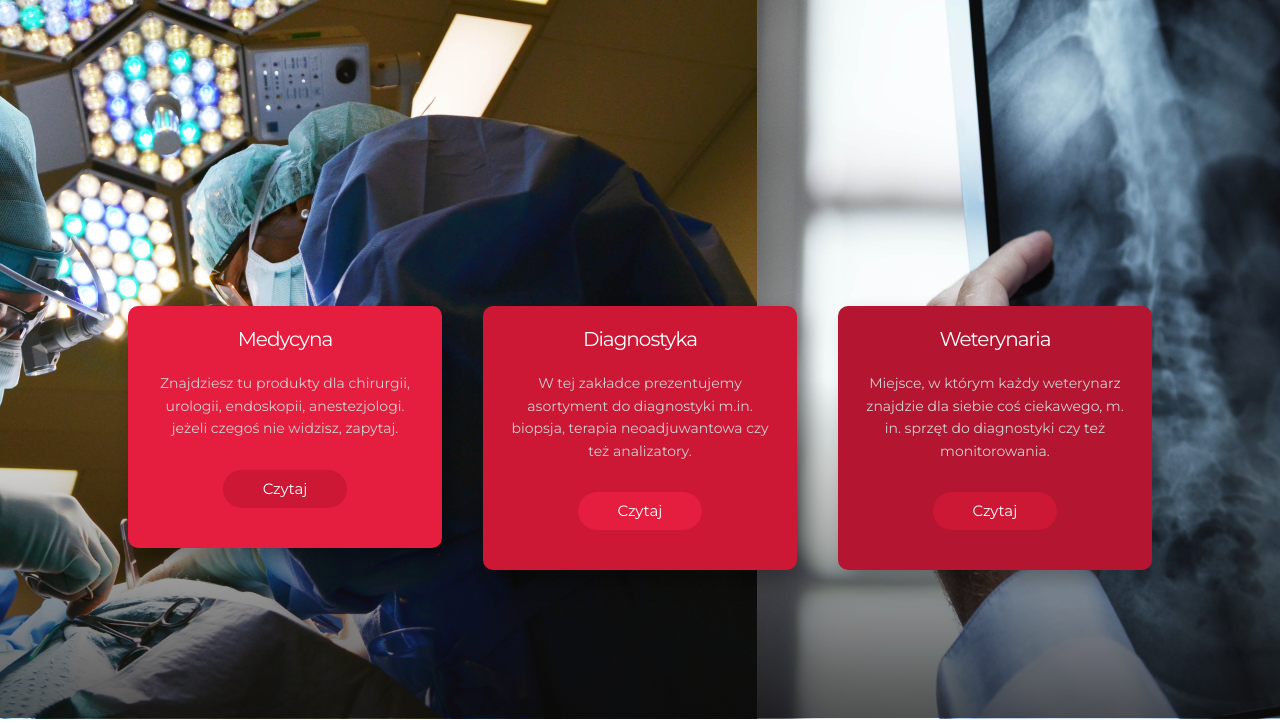
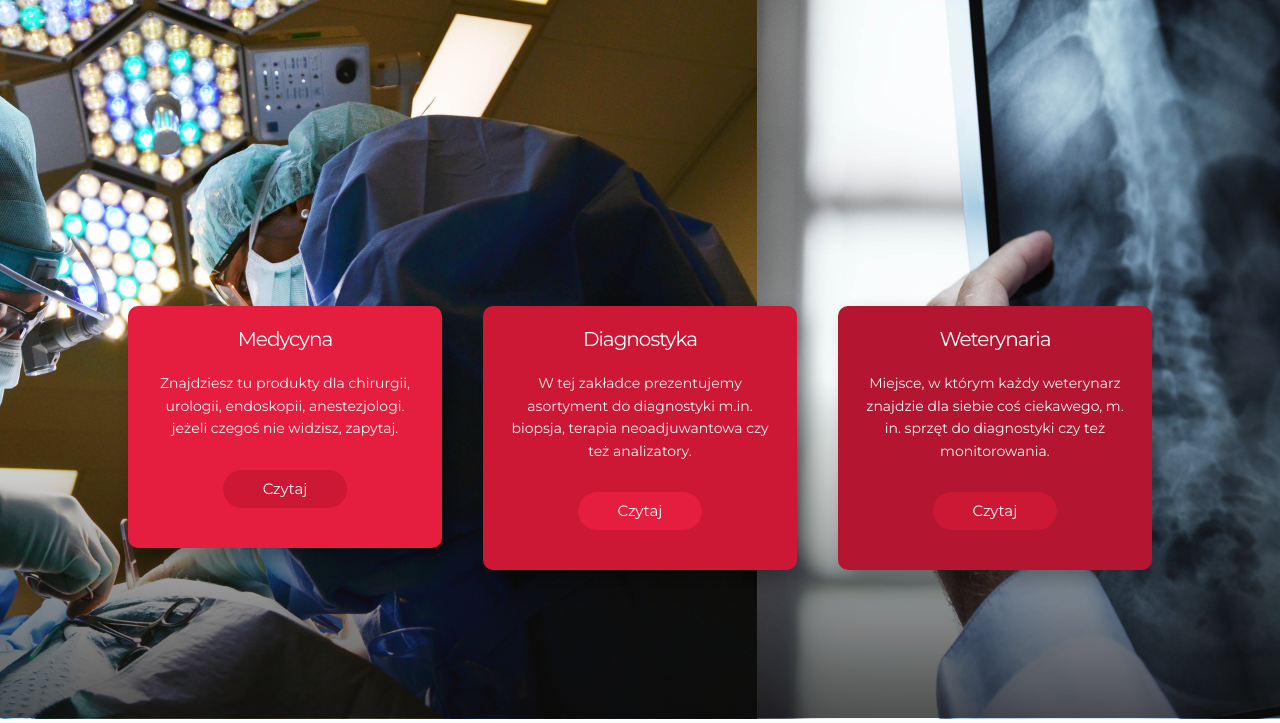
Before and after one commit to hergerr/seedmed-web-project, a PHP site: page / in a window 1280 px wide. Shown: the part 175-898 px from the top of the page. Run offline with PHP 8.4, Linux system fonts and the light colour scheme; some libraries are stand-ins or nearby versions.

Commit message:
Changed p color in hero boxes

```diff
--- a/css/index.css
+++ b/css/index.css
@@ -120,7 +120,7 @@
 }
 
 .hero p {
-    color: #D1D1D1;
+    color: #f7f7f7;
 }
 
 .hero-boxes {
```
